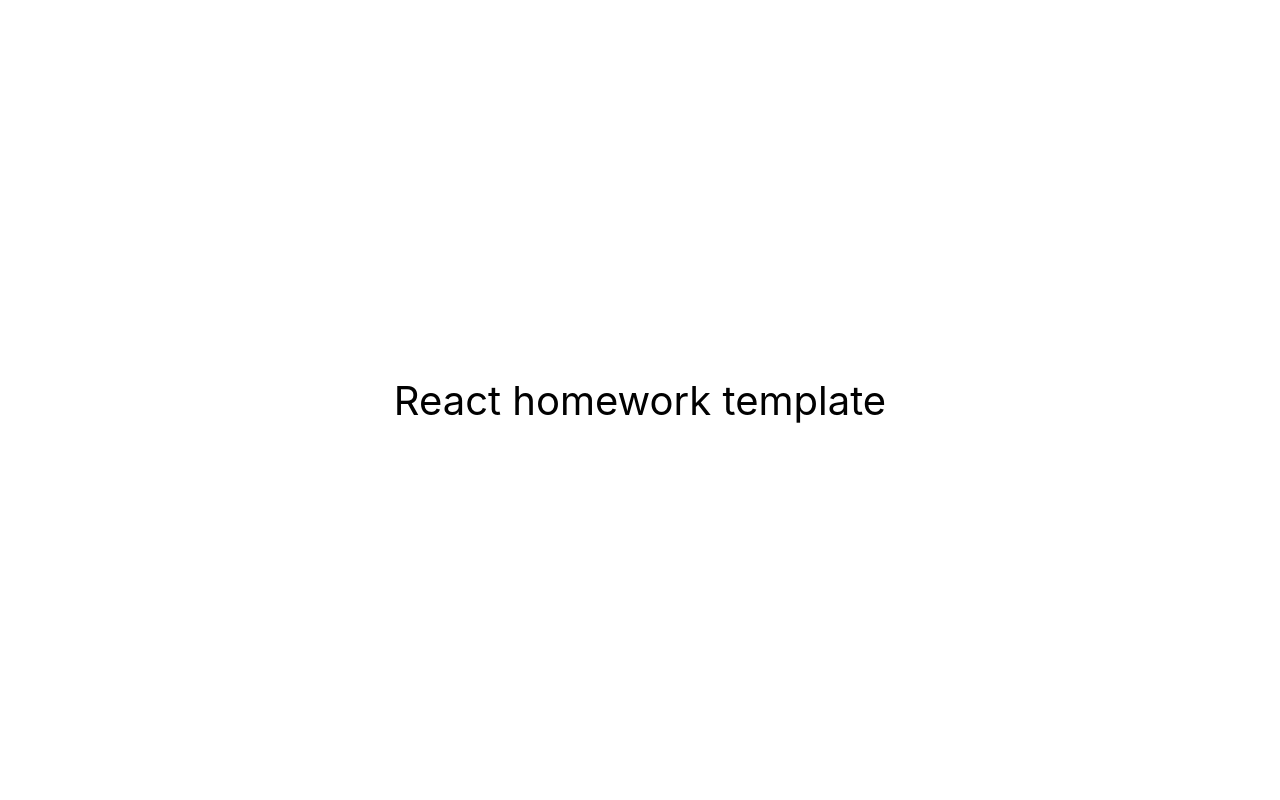
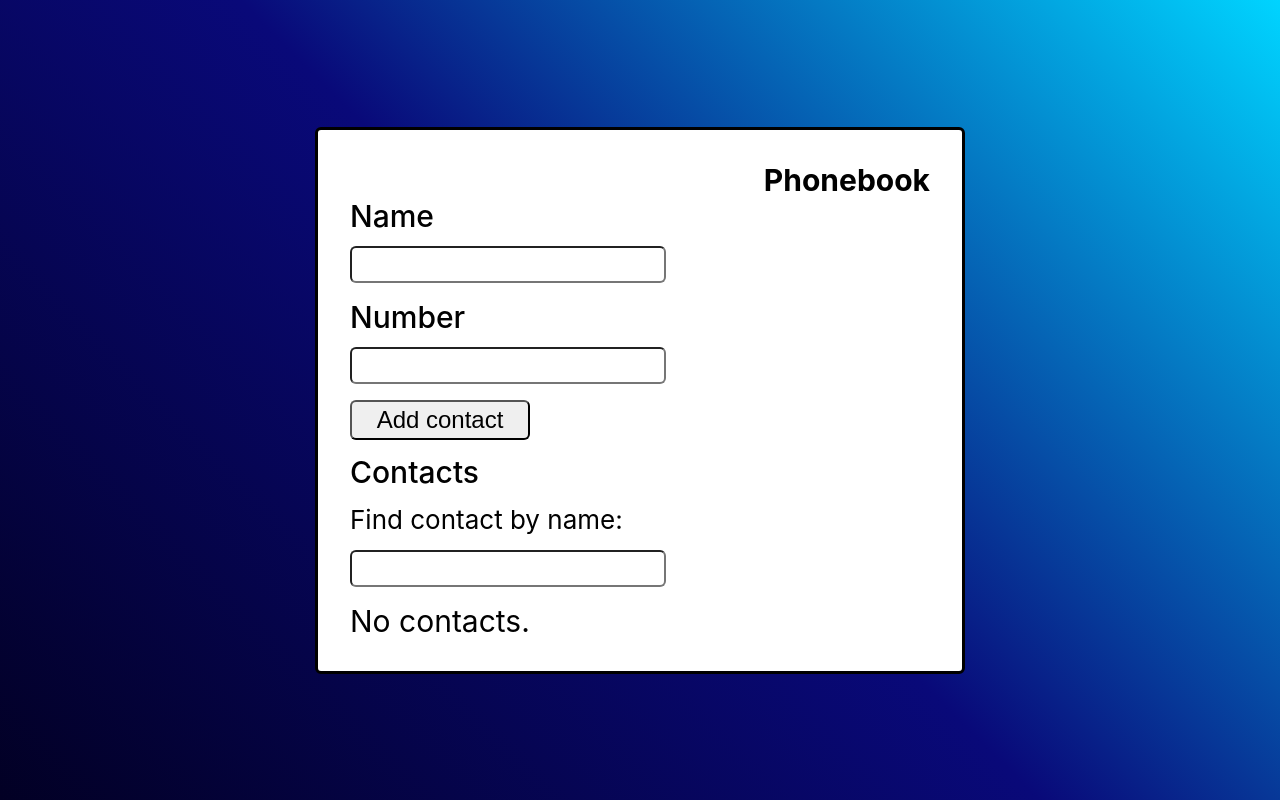
Before and after one commit to ttsiutsiura/goit-react-hw-08-phonebook, a React (Create React App) app: page / in a window 1280 px wide. Built offline with nearby package versions, Linux system fonts and the light colour scheme.

Commit message:
add state save

```diff
--- a/src/components/App.jsx
+++ b/src/components/App.jsx
@@ -1,16 +1,112 @@
-export const App = () => {
+import { nanoid } from 'nanoid';
+import { Component } from 'react';
+import { Wrapper } from './App.styled';
+import { Form } from './Form/Form';
+import { Contacts } from './Contacts/Contacts';
+import { Caption } from './App.styled';
+import PropTypes from 'prop-types';
+
+const LS_KEY = 'contacts';
+
+export class App extends Component {
+  state = {
+    contacts: [],
+    filter: '',
+  };
+
+  componentDidMount() {
+    const savedState = localStorage.getItem(LS_KEY);
+
+    if (savedState) {
+      this.setState({ contacts: JSON.parse(savedState) });
+    }
+  }
+
+  componentDidUpdate(_, prevState) {
+    const initialState = this.state.contacts;
+
+    if (prevState.contacts !== initialState) {
+      localStorage.setItem(LS_KEY, JSON.stringify(initialState));
+    }
+  }
+
+  handleFormSubmit = ({ name, number }) => {
+    const contact = {
+      id: nanoid(),
+      name,
+      number,
+    };
+
+    const { contacts } = this.state;
+
+    if (
+      contacts.find(
+        contact => contact.name.toLowerCase() === name.toLowerCase()
+      )
+    ) {
+      alert(`${name} is already in contacts.`);
+    } else if (contacts.find(contact => contact.number === number)) {
+      alert(`${number} is already in contacts.`);
+    } else if (name.trim() === '' || number.trim() === '') {
+      alert("Enter the contact's name and number phone!");
+    } else if (!/\d{3}[-]\d{2}[-]\d{2}/g.test(number)) {
+      alert('Enter the correct number phone! Format: 123-45-67.');
+    } else {
+      this.setState(({ contacts }) => ({
+        contacts: [contact, ...contacts],
+      }));
+    }
+  };
+
+  deleteContact = contactId => {
+    this.setState(({ contacts }) => ({
+      contacts: contacts.filter(contact => contact.id !== contactId),
+    }));
+  };
+
+  changeFilter = e => {
+    this.setState({ filter: e.currentTarget.value });
+  };
+
+  getVisibleContacts = () => {
+    const { contacts, filter } = this.state;
+    const normalizedFilter = filter.toLowerCase();
+
+    return contacts.filter(contact =>
+      contact.name.toLowerCase().includes(normalizedFilter)
+    );
+  };
+
+  render() {
+    const visibleContacts = this.getVisibleContacts();
     return (
       <div
         style={{
           height: '100vh',
           display: 'flex',
+          flexDirection: 'column',
           justifyContent: 'center',
           alignItems: 'center',
-        fontSize: 40,
-        color: '#010101'
+          fontSize: 30,
+          color: '#010101',
         }}
       >
-      React homework template
+        <Wrapper>
+          <Caption>Phonebook</Caption>
+          <Form onSubmit={this.handleFormSubmit} />
+          <Contacts
+            contacts={visibleContacts}
+            value={this.filter}
+            onChange={this.changeFilter}
+            onDeleteContact={this.deleteContact}
+          />
+        </Wrapper>
       </div>
     );
+  }
+}
+
+App.propTypes = {
+  name: PropTypes.string,
+  number: PropTypes.number,
 };
--- /dev/null
+++ b/src/components/App.styled.js
@@ -0,0 +1,14 @@
+import styled from '@emotion/styled';
+
+export const Wrapper = styled.div`
+  padding: 32px;
+  border: 3px solid black;
+  border-radius: 6px;
+  width: 580px;
+  background-color: white;
+`;
+
+export const Caption = styled.b`
+  display: block;
+  text-align: right;
+`;
--- /dev/null
+++ b/src/components/Contacts/Contacts.jsx
@@ -0,0 +1,43 @@
+import { ContactList } from './Contacts.styled';
+import { ContactsCaption } from './Contacts.styled';
+import { Filter } from 'components/Filter/Filter';
+import { ListItem } from './Contacts.styled';
+import { DeleteButton } from 'components/Contacts/Contacts.styled';
+import { nanoid } from 'nanoid';
+import PropTypes from 'prop-types';
+
+export function Contacts({
+  contacts,
+  value,
+  onChange,
+  onDeleteContact,
+}) {
+  return (
+    <>
+      {<ContactsCaption>Contacts</ContactsCaption>}
+      {<Filter value={value} onChange={onChange} />}
+      {contacts.length === 0 && <p>No contacts.</p>}
+      <ContactList>
+        {contacts.map(contact => (
+          <ListItem key={contact.id}>
+            {contact.name}: {contact.number}
+            <DeleteButton
+              type="button"
+              onClick={() => onDeleteContact(contact.id)}
+              key={nanoid()}
+            >
+              Delete
+            </DeleteButton>
+          </ListItem>
+        ))}
+      </ContactList>
+    </>
+  );
+}
+
+Contacts.propTypes = {
+  // contacts: PropTypes.arrayOf(PropTypes.object),
+  value: PropTypes.string,
+  onChange: PropTypes.func.isRequired,
+  onDeleteContact: PropTypes.func.isRequired,
+};
--- /dev/null
+++ b/src/components/Contacts/Contacts.styled.js
@@ -0,0 +1,41 @@
+import styled from '@emotion/styled';
+
+export const ContactList = styled.ul`
+  max-height: 172px;
+  overflow: auto;
+  padding: 0;
+`;
+
+export const ListItem = styled.li`
+  display: flex;
+  align-items: center;
+`;
+
+export const ContactsCaption = styled.p`
+  margin: 14px 0px;
+  font-weight: 500;
+`;
+
+export const FilterCaption = styled.p`
+  margin-bottom: 10px;
+  font-size: 26px;
+`;
+
+export const DeleteButton = styled.button`
+  padding: 2px;
+  margin-left: auto;
+  margin-right: 30px;
+  width: 70px;
+  font-size: 20px;
+  border-color: black;
+  border-radius: 6px;
+  cursor: pointer;
+  transition: box-shadow 100ms linear;
+  :hover {
+    box-shadow: rgba(0, 0, 0, 0.16) 0px 3px 6px, rgba(0, 0, 0, 0.23) 0px 3px 6px;
+  }
+  :active {
+    box-shadow: rgba(50, 50, 93, 0.25) 0px 30px 60px -12px inset,
+      rgba(0, 0, 0, 0.3) 0px 18px 36px -18px inset;
+  }
+`;
--- /dev/null
+++ b/src/components/Filter/Filter.jsx
@@ -0,0 +1,22 @@
+import { FilterCaption } from 'components/Contacts/Contacts.styled';
+import { Input } from 'components/Form/Form.styled';
+import PropTypes from 'prop-types';
+
+export const Filter = ({ value, onChange }) => {
+  return (
+    <>
+      <FilterCaption>Find contact by name:</FilterCaption>
+      <Input
+        type="text"
+        value={value}
+        onChange={onChange}
+        pattern="^[a-zA-Zа-яА-Я]+(([' -][a-zA-Zа-яА-Я ])?[a-zA-Zа-яА-Я]*)*$"
+      />
+    </>
+  );
+};
+
+Filter.propTypes = {
+  value: PropTypes.string,
+  onChange: PropTypes.func.isRequired,
+};
--- /dev/null
+++ b/src/components/Form/Form.jsx
@@ -0,0 +1,60 @@
+import { nanoid } from 'nanoid';
+import { Component } from 'react';
+import { Label } from './Form.styled';
+import { Input } from './Form.styled';
+import { Button } from './Form.styled';
+import { FormEl } from './Form.styled';
+
+export class Form extends Component {
+  state = {
+    name: '',
+    number: '',
+  };
+
+  nameInputId = nanoid();
+  numberInputId = nanoid();
+
+  handleSubmit = event => {
+    event.preventDefault();
+
+    this.props.onSubmit(this.state);
+
+    this.setState({ name: '', number: '' });
+  };
+
+  handleChange = event => {
+    const { name, value } = event.target;
+
+    this.setState({ [name]: value });
+  };
+
+  render() {
+    return (
+      <FormEl onSubmit={this.handleSubmit}>
+        <Label htmlFor={this.nameInputId}>Name</Label>
+        <Input
+          type="text"
+          name="name"
+          pattern="^[a-zA-Zа-яА-Я]+(([' -][a-zA-Zа-яА-Я ])?[a-zA-Zа-яА-Я]*)*$"
+          title="Name may contain only letters, apostrophe, dash and spaces. For example Adrian, Jacob Mercer, Charles de Batz de Castelmore d'Artagnan"
+          required
+          value={this.state.name}
+          onChange={this.handleChange}
+          id={this.nameInputId}
+        />
+        <Label htmlFor={this.numberInputId}>Number</Label>
+        <Input
+          type="tel"
+          name="number"
+          pattern="\+?\d{1,4}?[-.\s]?\(?\d{1,3}?\)?[-.\s]?\d{1,4}[-.\s]?\d{1,4}[-.\s]?\d{1,9}"
+          title="Phone number must be digits and can contain spaces, dashes, parentheses and can start with +"
+          required
+          value={this.state.number}
+          onChange={this.handleChange}
+          id={this.numberInputId}
+        />
+        <Button type="submit">Add contact</Button>
+      </FormEl>
+    );
+  }
+}
--- /dev/null
+++ b/src/components/Form/Form.styled.js
@@ -0,0 +1,38 @@
+import styled from '@emotion/styled';
+
+export const FormEl = styled.form`
+  display: flex;
+  flex-direction: column;
+`;
+
+export const Label = styled.label`
+  margin-bottom: 12px;
+  font-size: 30px;
+  font-weight: 500;
+`;
+
+export const Input = styled.input`
+padding: 6px;
+  margin-bottom: 16px;
+  font-size: 18px;
+  border-radius: 6px;
+  outline: none;
+  width: 300px;
+`;
+
+export const Button = styled.button`
+padding: 4px;
+  max-width: 180px;
+  font-size: 24px;
+  border-color: black;
+  border-radius: 6px;
+  cursor: pointer;
+  transition: box-shadow 100ms linear;
+  :hover {
+    box-shadow: rgba(0, 0, 0, 0.16) 0px 3px 6px, rgba(0, 0, 0, 0.23) 0px 3px 6px;
+  }
+  :active {
+    box-shadow: rgba(50, 50, 93, 0.25) 0px 30px 60px -12px inset,
+      rgba(0, 0, 0, 0.3) 0px 18px 36px -18px inset;
+  }
+`;
--- a/src/index.css
+++ b/src/index.css
@@ -2,6 +2,7 @@
 
 body {
   margin: 0;
+  background: linear-gradient(45deg, #020024, #090979 50%, #00d4ff);
   font-family: -apple-system, BlinkMacSystemFont, 'Segoe UI', 'Roboto', 'Oxygen',
     'Ubuntu', 'Cantarell', 'Fira Sans', 'Droid Sans', 'Helvetica Neue',
     sans-serif;
@@ -13,3 +14,11 @@
   font-family: source-code-pro, Menlo, Monaco, Consolas, 'Courier New',
     monospace;
 }
+
+ul {
+  margin: 0;
+}
+
+p {
+  margin: 0;
+}
```
Also changed, not shown: package.json (+7 -1 lines), 1 other file (tests, documents, lock files or other folders). Lines whose indentation alone changed are shown as unchanged.
